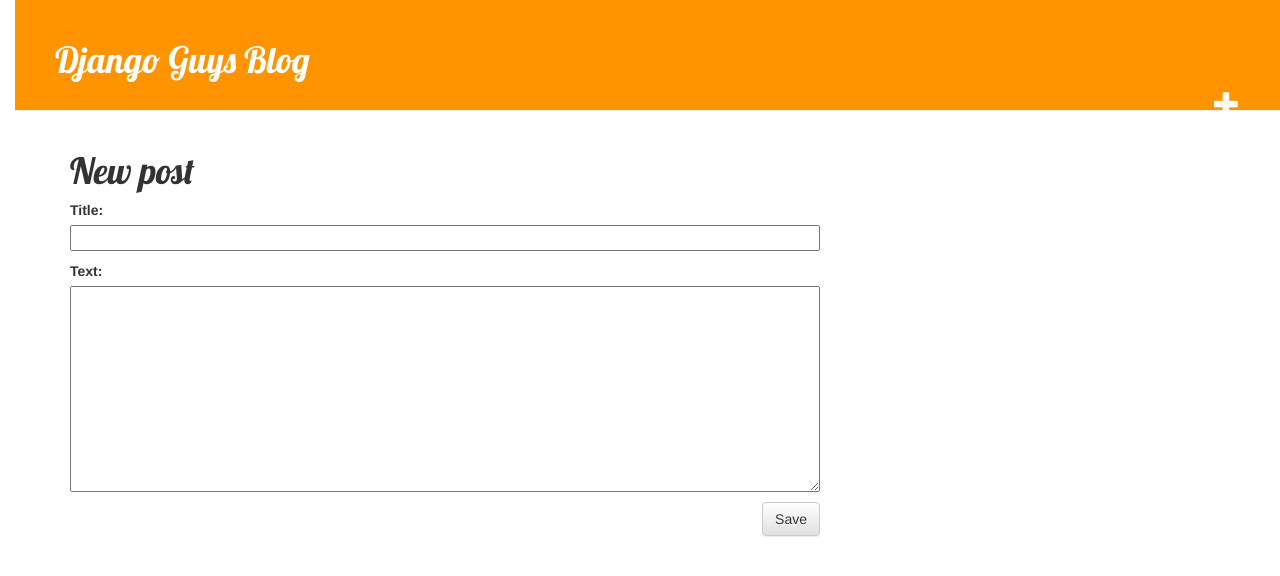
After one commit to mattevenson/my-first-blog, a Django app: page /post/new/ in a window 1280 px wide. The commit adds this page. Shown: the top 576 px of the page. Run offline with Django 3.2, Linux system fonts and the light colour scheme; the visitor is signed in with stand-in values (Sample User, id 1); some libraries are stand-ins or nearby versions.

Commit message:
Added views to create/edit blog post inside the site.

```diff
--- /dev/null
+++ b/blog/forms.py
@@ -0,0 +1,7 @@
+from django import forms
+from .models import Post
+
+class PostForm(forms.ModelForm):
+    class Meta:
+        model = Post
+        fields = ('title', 'text')
--- a/blog/static/css/blog.css
+++ b/blog/static/css/blog.css
@@ -42,7 +42,7 @@
 .top-menu, .top-menu:hover, .top-menu:visited {
     color: #fff;
     float: right;
-    font-size: 26pt;
+    font-size: 26px;
     margin-right: 20px;
 }
 
--- a/blog/templates/blog/base.html
+++ b/blog/templates/blog/base.html
@@ -10,8 +10,11 @@
     </head>
     <body>
         <div class="page-header">
-            <h1><a href='#'>Django Guys Blog</a></h1>
-        </div>
+            <h1><a href=''>Django Guys Blog</a></h1>
+            {% if user.is_authenticated %}
+                <a href="{% url 'post_new' %}" class="top-menu"><span class="glyphicon glyphicon-plus"></span></a>
+            {% endif %}
+            </div>
         <div class="content container">
             <div class="row">
                 <div class="col-md-8">
--- a/blog/templates/blog/post_detail.html
+++ b/blog/templates/blog/post_detail.html
@@ -7,6 +7,9 @@
                 {{ post.published_date }}
             </div>
         {% endif %}
+        {% if user.is_authenticated %}
+            <a class="btn btn-default" href="{% url 'post_edit' pk=post.pk %}"><span class="glphicon glyphicon-pencil"></span></a>
+        {% endif %}
         <h1>{{ post.title }}</h1>
         <p>{{ post.text|linebreaksbr }}</p>
     </div>
--- /dev/null
+++ b/blog/templates/blog/post_edit.html
@@ -0,0 +1,9 @@
+{% extends 'blog/base.html' %}
+
+{% block content %}
+    <h1>New post</h1>
+    <form method="POST" class="post-form">{% csrf_token %}
+        {{ form.as_p }}
+        <button type="submit" class="save btn btn-default">Save</button>
+    </form>
+{% endblock %}
--- a/blog/urls.py
+++ b/blog/urls.py
@@ -3,5 +3,7 @@
 
 urlpatterns = [
     url(r'^$', views.post_list, name='post_list'),
-    url(r'^post/(?P<pk>\d+)/$', views.post_detail, name='post_detail')
+    url(r'^post/(?P<pk>\d+)/$', views.post_detail, name='post_detail'),
+    url(r'^post/new/$', views.post_new, name='post_new'),
+    url(r'^post/(?P<pk>\d+)/edit/$', views.post_edit, name='post_edit')
 ]
--- a/blog/views.py
+++ b/blog/views.py
@@ -1,6 +1,7 @@
-from django.shortcuts import render, get_object_or_404
+from django.shortcuts import render, get_object_or_404, redirect
 from django.utils import timezone
 from .models import Post
+from .forms import PostForm
 
 def post_list(request):
     posts = Post.objects.filter(published_date__lte=timezone.now()).order_by('-published_date')
@@ -9,3 +10,30 @@
 def post_detail(request, pk):
     post = get_object_or_404(Post, pk=pk)
     return render(request, 'blog/post_detail.html', {'post': post})
+
+def post_new(request):
+    if request.method == 'POST':
+        form = PostForm(request.POST)
+        if form.is_valid():
+            post = form.save(commit=False)
+            post.author = request.user
+            post.published_date = timezone.now()
+            post.save()
+            return redirect('post_detail', pk=post.pk)
+    else:
+        form = PostForm()
+    return render(request, 'blog/post_edit.html', {'form': form})
+
+def post_edit(request, pk):
+    post = get_object_or_404(Post, pk=pk)
+    if request.method == 'POST':
+        form = PostForm(request.POST, instance=post)
+        if form.is_valid():
+            post = form.save(commit=False)
+            post.author = request.user
+            post.published_date = timezone.now()
+            post.save()
+            return redirect('post_detail', pk=post.pk)
+    else:
+        form = PostForm(instance=post)
+    return render(request, 'blog/post_edit.html', {'form': form})
```
